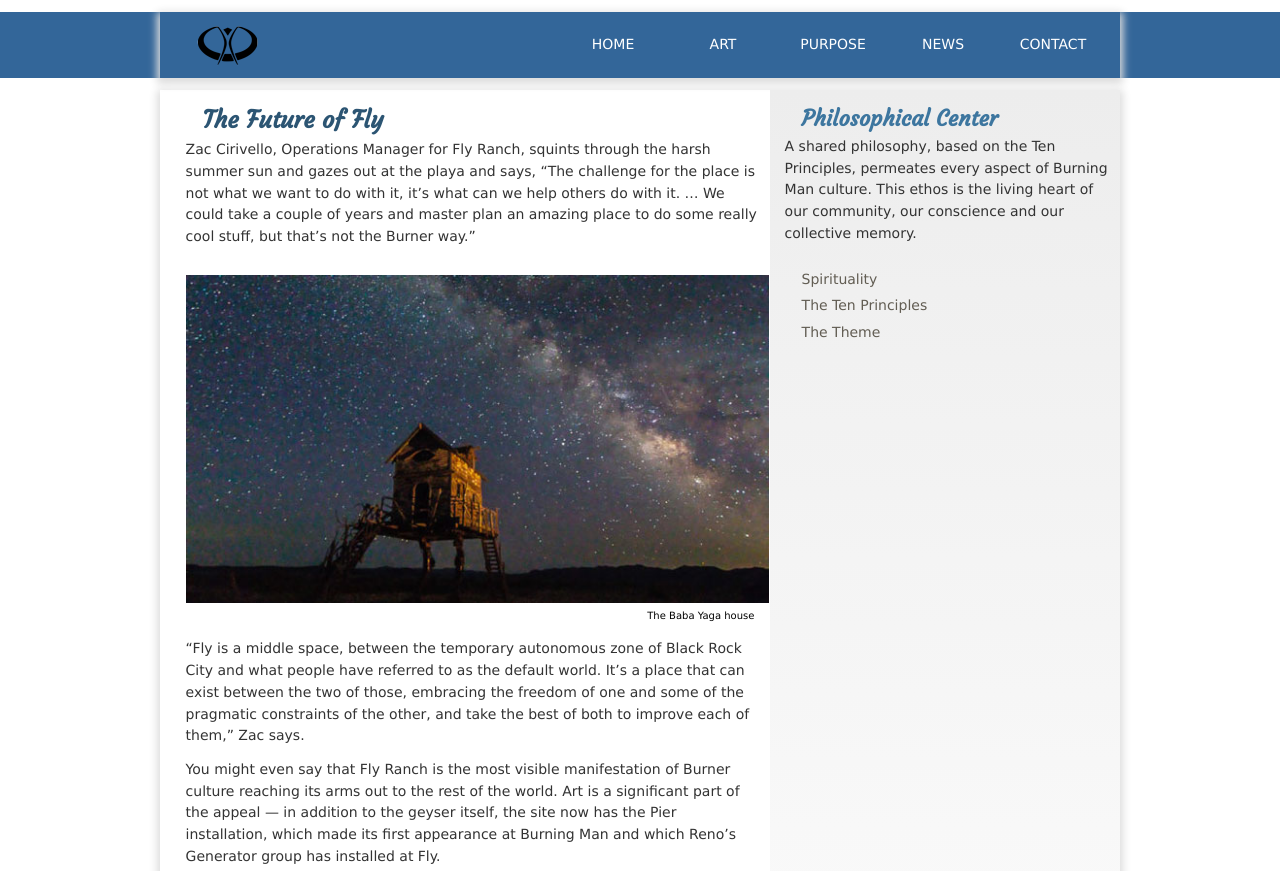
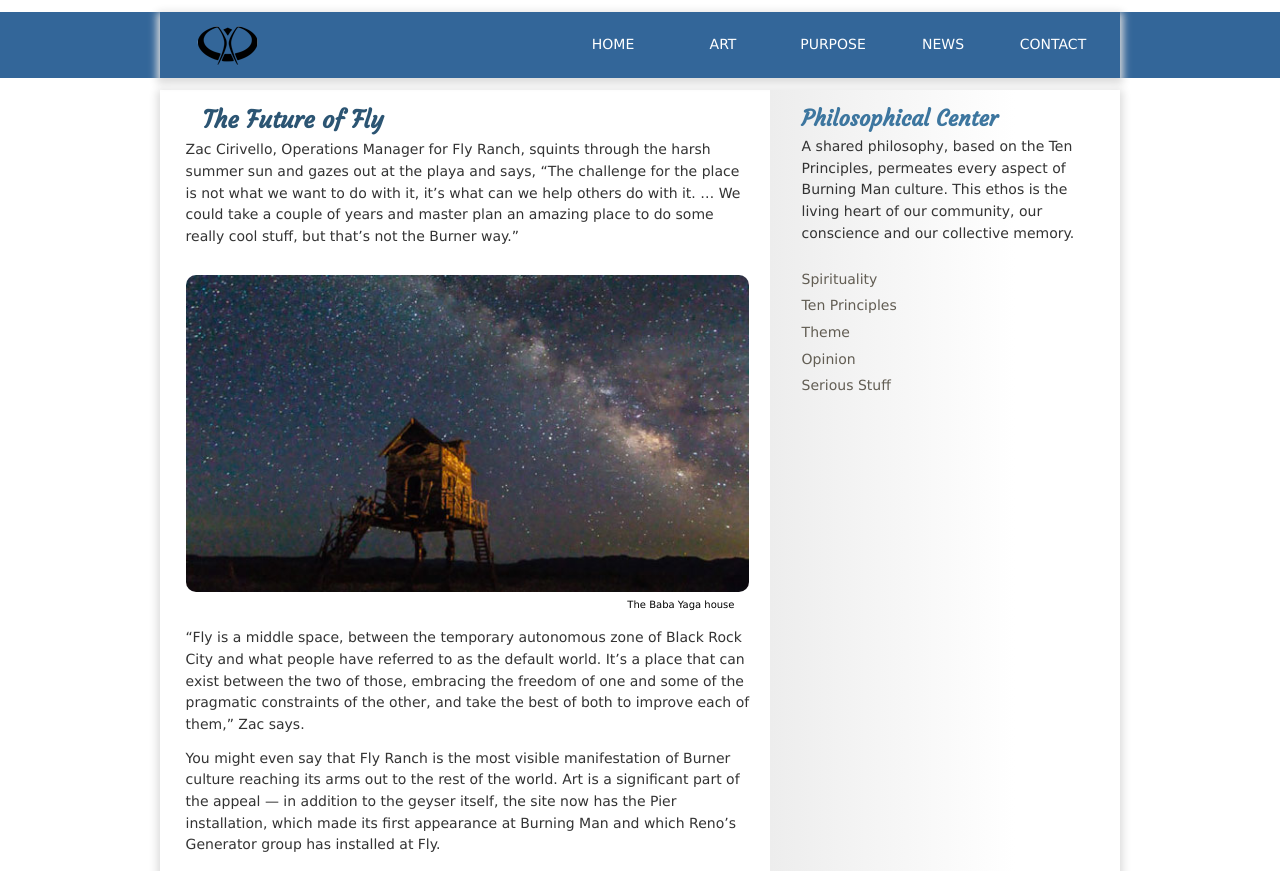
Before and after one commit to vmolash/flyranch, a website: page dist/pages/purpose.html in a window 1280 px wide. Shown: the top 871 px of the page. Drawn offline with Linux system fonts and the light colour scheme.

Commit message:
added some comments, added @extend

```diff
--- a/src/_base.scss
+++ b/src/_base.scss
@@ -5,32 +5,38 @@
     font-size: 10px;
 }
 .container {
-    box-shadow: 0px 3px 8px 3px $shadow;
+
     font-family: $font-body;
     margin: 0 auto;
     max-width: 960px;
     line-height: 1.55;
-    a, li, p {
+    %fz {
         font-size: $size-text;
     }
+    @include break(800px) {
+        box-shadow: 0px 3px 8px 3px $shadow;
+    }
 }
-header, footer {
+%bar{
     background-color: $nav-background;
 }
 footer {
+    @extend %bar;
     text-align: center;
 }
 p {
+    @extend %fz;
     color: $text-color;
     padding-bottom: nth($pd, 3);
     footer & {
         color: $nav-color;
-        padding: nth($pd, 2); // using list nth($list, $n) function
+        padding: nth($pd, 2); // List properties nth($list, $n) function
     }
 }
 ul {
    margin: nth($pd, 3);
    li {
+    @extend %fz;
     list-style-type: none;
     margin: nth($pd, 1);
     section &::before {
@@ -64,12 +70,13 @@
 img {
     max-width: 100%;
     height: auto;
+    border-radius: 10px;
 }
 figure {
     margin: 15px 0;
-    @include break(650px) {
-        margin-right: -2%;
-    }
+    // @include break(650px) {
+    //     margin-right: -3.45%;
+    // }
     &.art {
         margin-top: 0;
     }
@@ -82,35 +89,39 @@
     }
 }
 a {
+    @extend %fz;
     text-decoration: none;
-}
-aside {
-    @include linx($aside-color,lighten($green, 15%),$red);
 }
 main {
     padding: 0 2%;
+    aside {
+        @include linx($aside-color,lighten($green, 15%),$red);
+    }
     @include break (650px) {
         padding-right: 0;
         display: grid; /* grid system */
         grid-template-columns: 600/960*100% 100-(600/960*100%); /* math operators */
-
+        section {
+            padding-right: 3.45%;
+        }
         aside {
             background-color: $background-aside;
-            background: linear-gradient(180deg, $background-aside 0%, $nav-color 70%);
+            background: linear-gradient(90deg, $background-aside 0%, $nav-color 70%);
             padding-left: nth($pd, 4);
-
+            padding-right: 5.5%;
             h2, h3 {
                 color: lighten($heading-color, 12%); /* color function */
             }
-        }
-        section {
-            padding-right: 2%;
+            p {
+                padding-left: nth($pd, 4) + 2;
+            }
         }
     }
 }
 %btn {
     display: inline-block;
     padding: 6px 12px;
+    margin: nth($pd, 1);
     text-align: center;
     white-space: nowrap;
     vertical-align: middle;
@@ -131,18 +142,19 @@
         @extend %btn;
         background-color: $value;
         &:hover {
-            background-color: transparentize($value, .3);
+            background-color: transparentize($value, .25); /* Color modifier */
         }
     }
 }
 /*        CODE for responsive video    */
 .video {
+    margin-bottom: nth($pd, 5);
     position: relative;
-    padding-bottom: 56.25%;
+    padding-bottom: 315/560*100%; /* math operator */
     padding-top: 25px;
     height: 0;
     overflow: hidden;
-
+    border-radius: 10px;
     iframe {
         position: absolute;
         top: 0;
--- a/src/_mixins.scss
+++ b/src/_mixins.scss
@@ -1,4 +1,4 @@
-@mixin linx ($link, $hover, $active) {
+@mixin linx ($link, $hover, $active) { /* custom mixin */
     a {
       color: $link;
       &:hover {
--- a/src/modules/_navigation.scss
+++ b/src/modules/_navigation.scss
@@ -43,6 +43,7 @@
     }
 }
 header {
+    @extend %bar;
     nav {
         height: 0;
         overflow: hidden;
```
Also changed, not shown: dist/css/styles.css, dist/css/styles.min.css, dist/pages/art.html, dist/pages/purpose.html.
